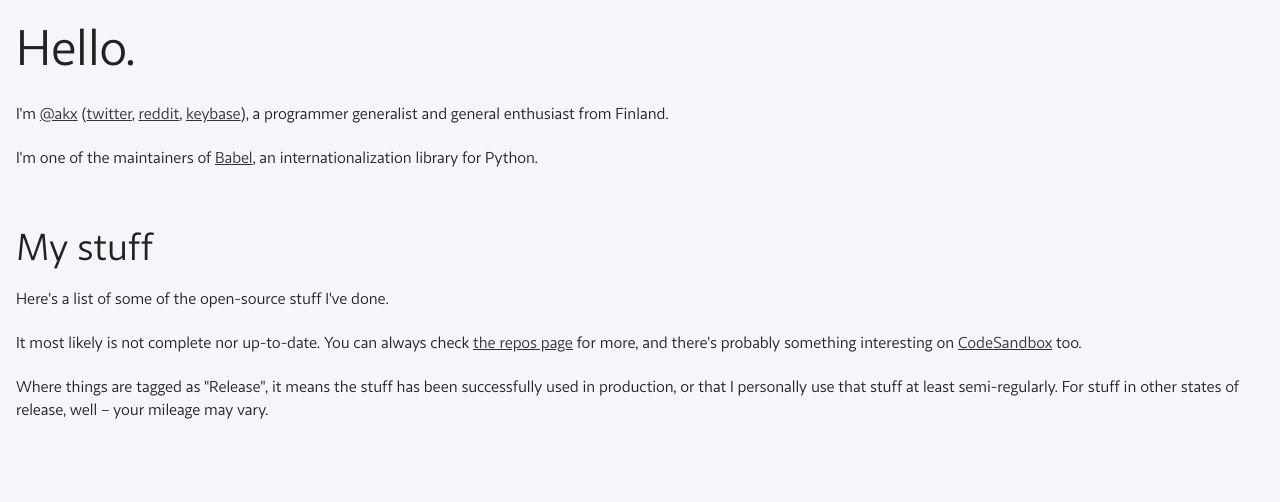
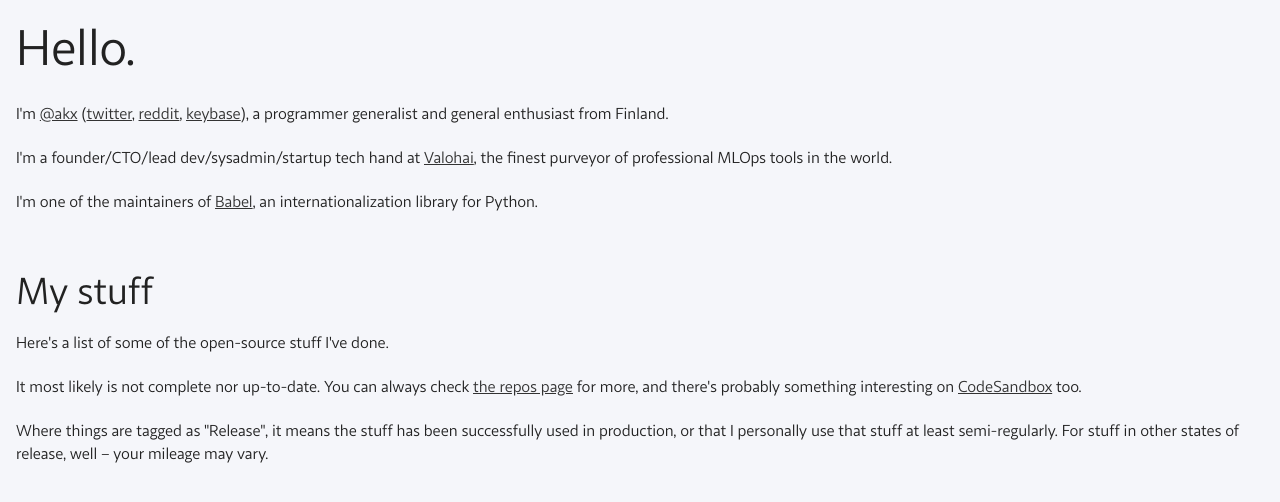
Before and after one commit to akx/akx.github.io, a Next.js app: page / in a window 1280 px wide. Shown: the top 502 px of the page. Built offline with nearby package versions, Linux system fonts and the light colour scheme.

Commit message:
Backlink!!!!

```diff
--- a/src/components/Hello.mdx
+++ b/src/components/Hello.mdx
@@ -2,6 +2,9 @@
 
 I'm [@akx](https://github.com/akx) ([twitter](https://twitter.com/akx), [reddit](https://reddit.com/u/akx), [keybase](https://keybase.io/akx)),
 a programmer generalist and general enthusiast from Finland.
+
+I'm a founder/CTO/lead dev/sysadmin/startup tech hand at [Valohai](https://valohai.com/), the finest purveyor of
+professional MLOps tools in the world.
 
 I'm one of the maintainers of [Babel](https://github.com/python-babel/babel), an internationalization library for Python.
 
```
